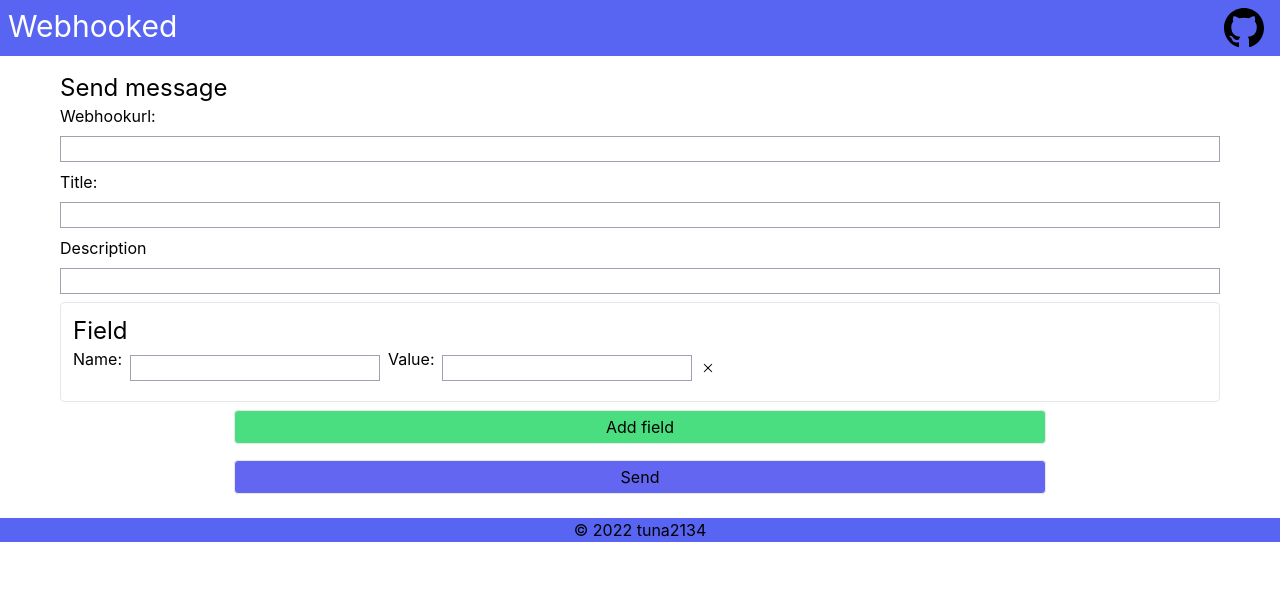
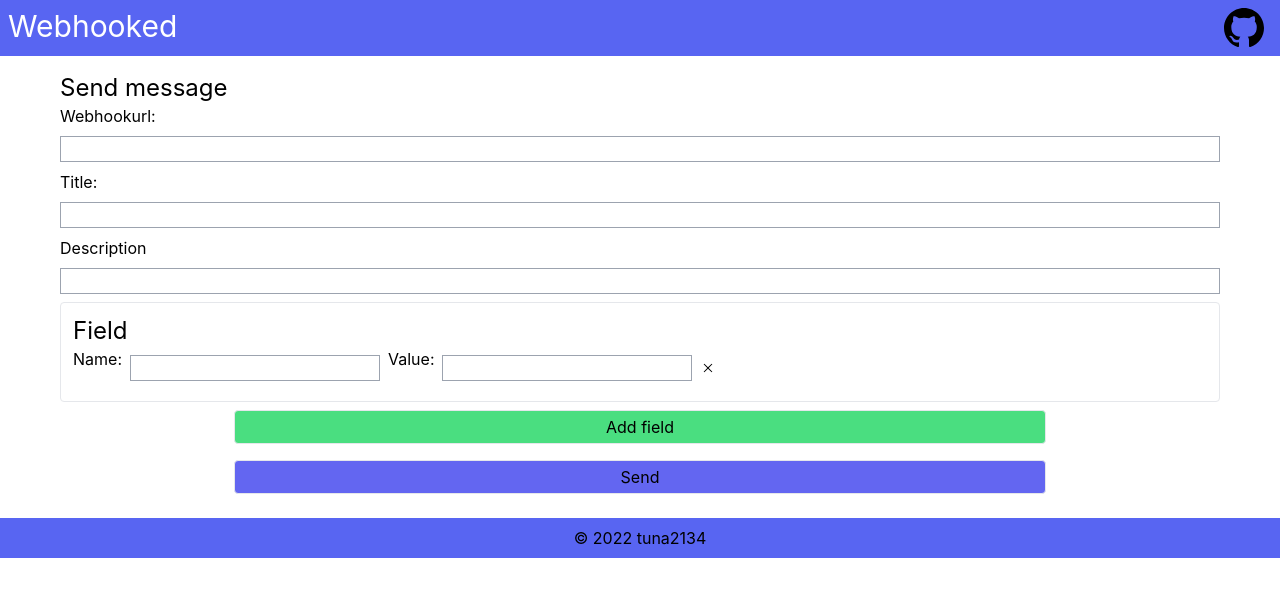
Before and after one commit to tuna2134-archive/webhook-and-embed, a Next.js app: page / in a window 1280 px wide. Shown: the top 596 px of the page. Built offline with nearby package versions, Linux system fonts and the light colour scheme.

Commit message:
Update _app.tsx

```diff
--- a/pages/_app.tsx
+++ b/pages/_app.tsx
@@ -24,7 +24,7 @@ function MyApp({ Component, pageProps }: AppProps) {
                 <main className="px-5 py-4">
                     <Component {...pageProps} />
                 </main>
-                <footer className="bg-[#5865F2]">
+                <footer className="bg-[#5865F2] p-2">
                     <p className="text-center">&copy; 2022 tuna2134</p>
                 </footer>
             </div>
```
